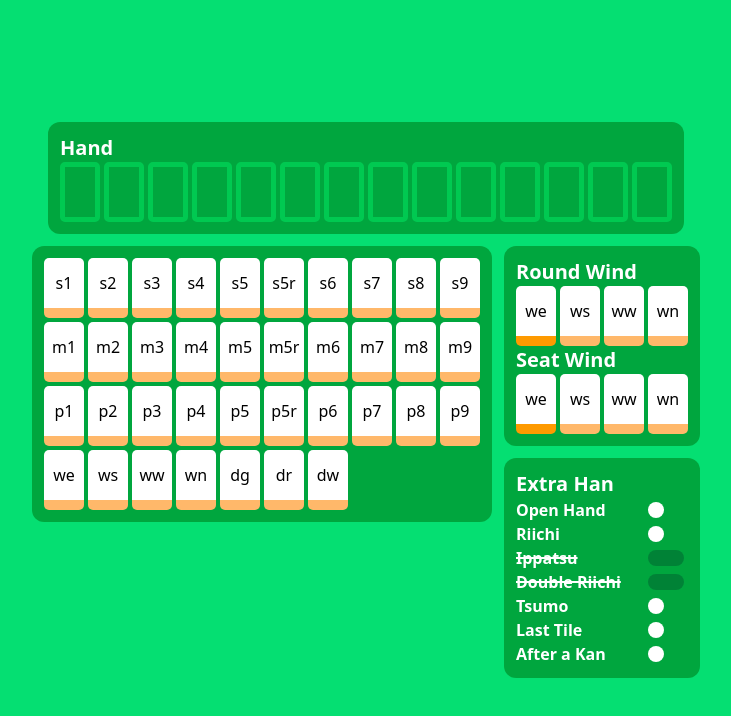
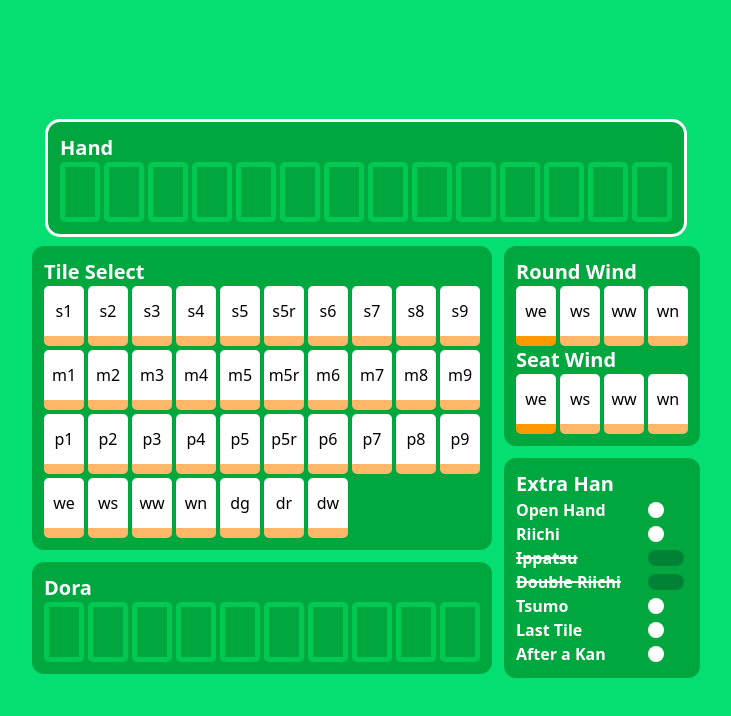
Before and after one commit to sjkorpela/riichi-mahjong-hand-points-calculator, a Next.js app in the folder frontend/: page / in a window 1280 px wide. Shown: the top 716 px of the page, without its empty margins (274-1005 px from the left). Built offline with nearby package versions, Linux system fonts and the light colour scheme.

Commit message:
Add Dora selection

```diff
--- /dev/null
+++ b/frontend/app/Components/DoraIndicators.tsx
@@ -0,0 +1,31 @@
+import TileButton from "@/app/Components/TileButton";
+import EmptyTile from "@/app/Components/EmptyTile";
+import {MouseEvent} from "react";
+
+interface DoraIndicatorProps {
+    dora: string[];
+    removeTileFromDora: (index: number) => void;
+    maxDora: number;
+}
+
+export default function DoraIndicators({ dora, removeTileFromDora, maxDora }: DoraIndicatorProps) {
+
+    return (
+        <div className="flex gap-1">
+            {dora.map((f, key) => {
+                return <TileButton
+                    face={f}
+                    addTile={(e: MouseEvent) => {
+                        e.stopPropagation()
+                        removeTileFromDora(key);
+                    }}
+                    key={key}
+                />
+            })}
+            {Array.from(
+                {length: maxDora - dora.length},
+                (_, key) => <EmptyTile key={key}/>
+            )}
+        </div>
+    )
+}
--- a/frontend/app/Components/Hand.tsx
+++ b/frontend/app/Components/Hand.tsx
@@ -1,5 +1,6 @@
 import TileButton from "@/app/Components/TileButton";
 import EmptyTile from "@/app/Components/EmptyTile";
+import {MouseEvent} from "react";
 
 interface Props {
     hand: {[index: string]: number};
@@ -18,8 +19,9 @@ export default function hand({ hand, removeTileFromHand, maxHandSize }: Props) {
                     tiles++;
                     return <TileButton
                         face={f}
-                        addTile={() => {
-                            removeTileFromHand(f)
+                        addTile={(e: MouseEvent) => {
+                            e.stopPropagation()
+                            removeTileFromHand(f);
                         }}
                         key={i}
                     />
--- a/frontend/app/Components/TileButton.tsx
+++ b/frontend/app/Components/TileButton.tsx
@@ -1,7 +1,9 @@
+import {MouseEvent
+} from "react";
 
 interface TileButtonProps {
     face?: string,
-    addTile: () => void,
+    addTile: (event: MouseEvent) => void,
     inactive?: boolean,
 }
 
@@ -24,7 +26,7 @@ export default function TileButton({face, addTile, inactive}: TileButtonProps) {
         return tile(inactive = true);
     } else {
         return (
-            <button onClick={addTile ??= () => alert("No clickFunc bruh")}>
+            <button onClick={addTile}>
                 {tile()}
             </button>
         )
--- a/frontend/app/page.tsx
+++ b/frontend/app/page.tsx
@@ -1,8 +1,10 @@
 "use client";
+
+import DoraIndicators from "@/app/Components/DoraIndicators";
 
 const tileTypes = ["s1", "s2", "s3", "s4", "s5", "s5r", "s6", "s7", "s8", "s9", "m1", "m2", "m3", "m4", "m5", "m5r", "m6", "m7", "m8", "m9", "p1", "p2", "p3", "p4", "p5", "p5r", "p6", "p7", "p8", "p9", "we", "ws", "ww", "wn", "dg", "dr", "dw", ];
 const maxHandSize = 14;
-// const maxDoraIndSize = 10;
+const maxDora = 10;
 const maxTileCount = 4;
 const max5TileCount = 3;
 const maxRed5TileCount = 1;
@@ -15,26 +17,17 @@ import Boolean from "@/app/Components/Boolean";
 
 export default function Home() {
 
-    // const [hand, setHand] = useState<string[]>([])
-    // const handFull = hand.length >= maxHandSize;
-    //
-    // function addTileToHand(tile: string) {
-    //     if (handFull) {
-    //         return;
-    //     }
-    //     setHand([...hand, tile]);
-    // }
-    //
-    // function removeTileFromHand(index: number) {
-    //     setHand(hand => hand.filter((_, i) => (i != index)))
-    // }
+    // if true, tile select adds tiles to hand, if false adds to dora
+    const [handFocus, setHandFocus] = useState<boolean>(true);
 
     const [hand, setHand] = useState<{[index: string]: number}>({})
     const [handSize, setHandSize] = useState<number>(0);
     const handFull = handSize >= maxHandSize;
 
-    // const [dora, setDora] = useState<string[]>([])
-    // const doraFull = dora.length >= maxDoraIndSize;
+    const [dora, setDora] = useState<string[]>([])
+    const doraFull = dora.length >= maxDora;
+
+    const [spentTiles, setSpentTiles] = useState<{[index: string]: number}>({})
 
     const [roundWind, setRoundWind] = useState("we");
     const [seatWind, setSeatWind] = useState("we");
@@ -70,16 +63,16 @@ export default function Home() {
         setHandSize(handSize - 1);
     }
 
-    // function addTileToDora(tile: string) {
-    //     if (doraFull) {
-    //         return;
-    //     }
-    //     setDora([...dora, tile]);
-    // }
-    //
-    // function removeTileFromDora(index: number) {
-    //     setDora(dora => dora.filter((_, i) => (i != index)))
-    // }
+    function addTileToDora(tile: string) {
+        if (doraFull) {
+            return;
+        }
+        setDora([...dora, tile]);
+    }
+
+    function removeTileFromDora(index: number) {
+        setDora(dora => dora.filter((_, i) => (i != index)))
+    }
 
     // preview of points calculation params
     if (handSize == maxHandSize) {
@@ -102,12 +95,15 @@ export default function Home() {
 
     return (
         <div className="flex flex-col min-h-screen items-center justify-center gap-3 bg-green-400 min-w-175">
-            <div className="p-3 bg-green-600 rounded-xl">
-                <h1 className="text-xl text-white font-bold">Hand</h1>
+            <div className={`p-3 bg-green-600 rounded-xl ${handFocus? "outline-white outline-3" : ""}`} onClick={() => setHandFocus(true)}>
+                <h1 className="text-xl text-white font-bold text-start">Hand</h1>
                 <Hand hand={hand} removeTileFromHand={removeTileFromHand} maxHandSize={maxHandSize} />
             </div>
             <div className="flex flex-wrap items-start gap-3">
-                <div className="grid grid-cols-10 p-3 gap-1 bg-green-600 rounded-xl">
+                <div className="flex flex-col gap-3">
+                    <div className="p-3 bg-green-600 rounded-xl">
+                        <h1 className="text-xl text-white font-bold">Tile Select</h1>
+                        <div className="grid grid-cols-10 gap-1">
                             {tileTypes.map((f, key) => {
                                 let noMoreTile: boolean
                                 // normally there's four copies of a tile,
@@ -118,10 +114,17 @@ export default function Home() {
                                 else { noMoreTile = hand[f] >= maxTileCount; }
                                 return <TileButton
                                     face={f}
-                            addTile={() => addTileToHand(f)} key={key}
-                            inactive={handFull ||  noMoreTile}
+                                    addTile={() => handFocus? addTileToHand(f) : addTileToDora(f)}
+                                    key={key}
+                                    inactive={handFull || noMoreTile}
                                 />
                             })}
+                        </div>
+                    </div>
+                    <div className={`p-3 bg-green-600 rounded-xl ${!handFocus? "outline-white outline-3" : ""}`} onClick={() => setHandFocus(false)}>
+                        <h1 className="text-xl text-white font-bold">Dora</h1>
+                        <DoraIndicators dora={dora} removeTileFromDora={removeTileFromDora} maxDora={maxDora}/>
+                    </div>
                 </div>
                 <div className="flex flex-col gap-3">
                     <div className="p-3 bg-green-600 rounded-xl">
```
Lines whose indentation alone changed are shown as unchanged.
